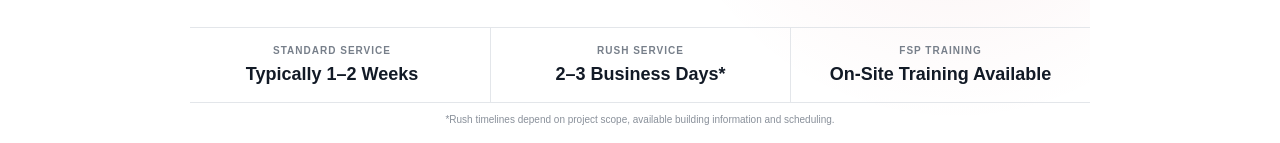
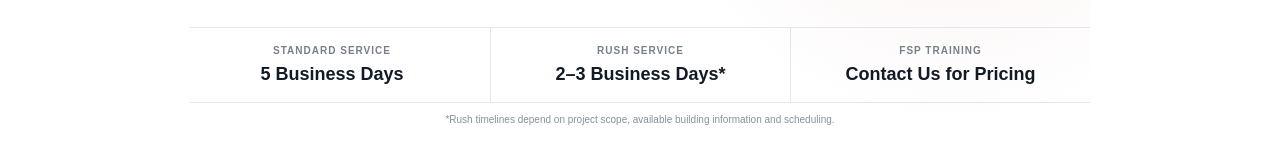
Before and after one commit to stellarfpc/stellarfpc-website, a website: page index.html in a window 1280 px wide. Shown: the part 622-765 px from the top of the page. Drawn offline with Linux system fonts and the light colour scheme.

Commit message:
Update homepage service timeline and training pricing wording

```diff
--- a/index.html
+++ b/index.html
@@ -95,7 +95,7 @@ gtag('config', 'G-6QYTV65LMD');
                 <div id="fire-safety-training" class="hero-offers" aria-label="Fire Safety Plan service highlights">
                   <div class="hero-offer">
                     <small>Standard Service</small>
-                    <strong>Typically 1&ndash;2 Weeks</strong>
+                    <strong>5 Business Days</strong>
                   </div>
                   <div class="hero-offer">
                     <small>Rush Service</small>
@@ -103,7 +103,7 @@ gtag('config', 'G-6QYTV65LMD');
                   </div>
                   <div class="hero-offer">
                     <small>FSP Training</small>
-                    <strong>On-Site Training Available</strong>
+                    <strong>Contact Us for Pricing</strong>
                   </div>
                 </div>
 
```
Also changed, not shown: public/index.html (+2 -2 lines).
